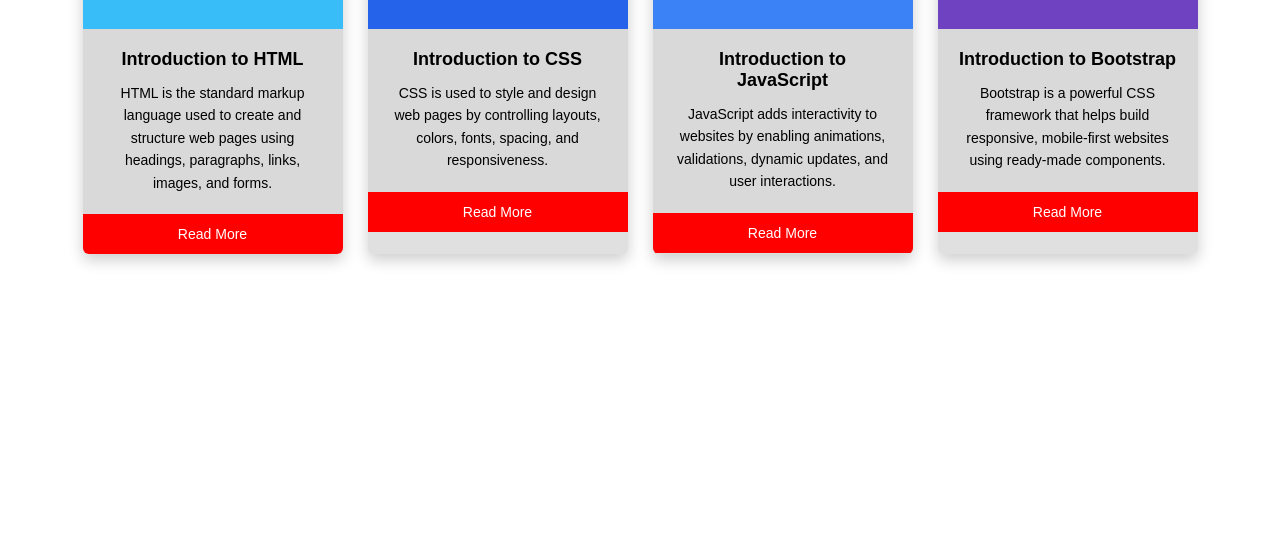
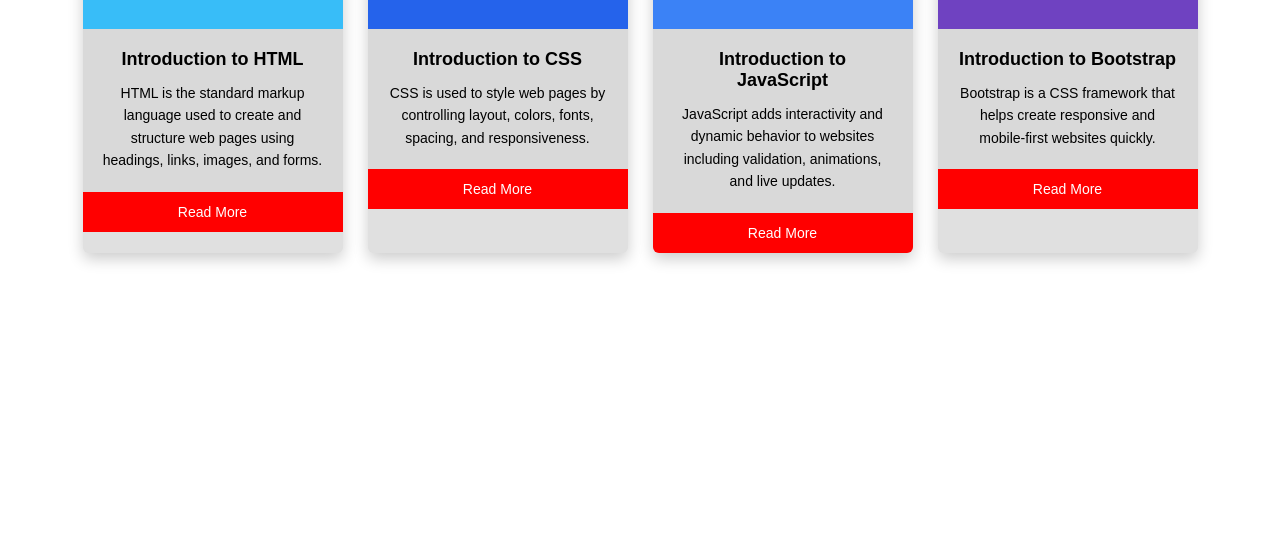
Before and after one commit to Sabafaij/Card, a plain HTML site: page index.html in a window 1280 px wide. Shown: the part 246-800 px from the top of the page. Drawn offline with Linux system fonts and the light colour scheme.

Commit message:
Update index.html

```diff
--- a/index.html
+++ b/index.html
@@ -2,25 +2,28 @@
 <html lang="en">
 <head>
   <meta charset="UTF-8">
-  <title>Technologies Used</title>
+  <title>Saba Faij</title>
   <link rel="stylesheet" href="style.css">
 </head>
 <body>
 
-  <h1 class="main-title">Technologies Used</h1>
+<h1 class="main-title">Cards</h1>
+
+<!-- BIG OUTER BOX -->
+<div class="outer-box">
 
   <div class="cards-container">
 
     <!-- HTML -->
     <div class="card">
       <div class="card-top html">
-        <img src="https://cdn-icons-png.flaticon.com/512/732/732212.png" alt="HTML">
+        <img src="https://cdn-icons-png.flaticon.com/512/732/732212.png">
       </div>
       <div class="card-body">
         <h3>Introduction to HTML</h3>
         <p>
-          HTML is the standard markup language used to create and structure web
-          pages using headings, paragraphs, links, images, and forms.
+          HTML is the standard markup language used to create and structure
+          web pages using headings, links, images, and forms.
         </p>
       </div>
       <button>Read More</button>
@@ -29,13 +32,13 @@
     <!-- CSS -->
     <div class="card">
       <div class="card-top css">
-        <img src="https://cdn-icons-png.flaticon.com/512/732/732190.png" alt="CSS">
+        <img src="https://cdn-icons-png.flaticon.com/512/732/732190.png">
       </div>
       <div class="card-body">
         <h3>Introduction to CSS</h3>
         <p>
-          CSS is used to style and design web pages by controlling layouts,
-          colors, fonts, spacing, and responsiveness.
+          CSS is used to style web pages by controlling layout, colors,
+          fonts, spacing, and responsiveness.
         </p>
       </div>
       <button>Read More</button>
@@ -44,13 +47,13 @@
     <!-- JavaScript -->
     <div class="card">
       <div class="card-top js">
-        <img src="https://cdn-icons-png.flaticon.com/512/5968/5968292.png" alt="JavaScript">
+        <img src="https://cdn-icons-png.flaticon.com/512/5968/5968292.png">
       </div>
       <div class="card-body">
         <h3>Introduction to JavaScript</h3>
         <p>
-          JavaScript adds interactivity to websites by enabling animations,
-          validations, dynamic updates, and user interactions.
+          JavaScript adds interactivity and dynamic behavior to websites
+          including validation, animations, and live updates.
         </p>
       </div>
       <button>Read More</button>
@@ -59,13 +62,13 @@
     <!-- Bootstrap -->
     <div class="card">
       <div class="card-top bootstrap">
-        <img src="https://cdn-icons-png.flaticon.com/512/5968/5968672.png" alt="Bootstrap">
+        <img src="https://cdn-icons-png.flaticon.com/512/5968/5968672.png">
       </div>
       <div class="card-body">
         <h3>Introduction to Bootstrap</h3>
         <p>
-          Bootstrap is a powerful CSS framework that helps build responsive,
-          mobile-first websites using ready-made components.
+          Bootstrap is a CSS framework that helps create responsive
+          and mobile-first websites quickly.
         </p>
       </div>
       <button>Read More</button>
@@ -73,5 +76,7 @@
 
   </div>
 
+</div>
+
 </body>
 </html>
```
